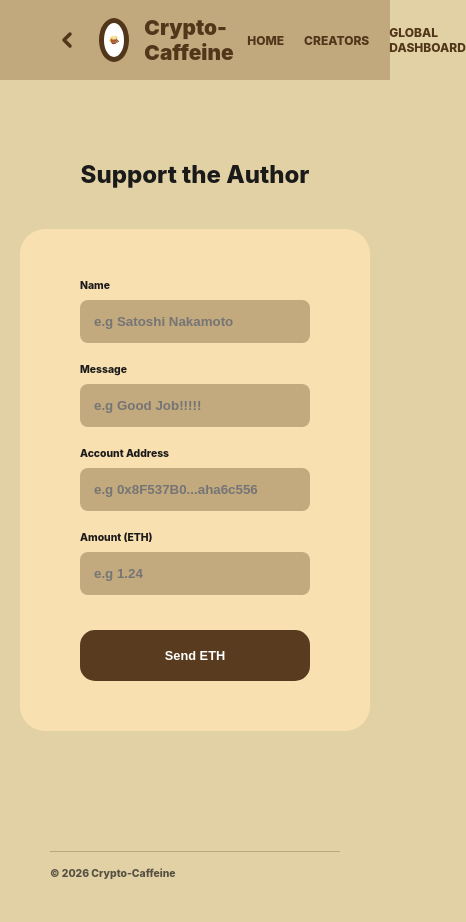
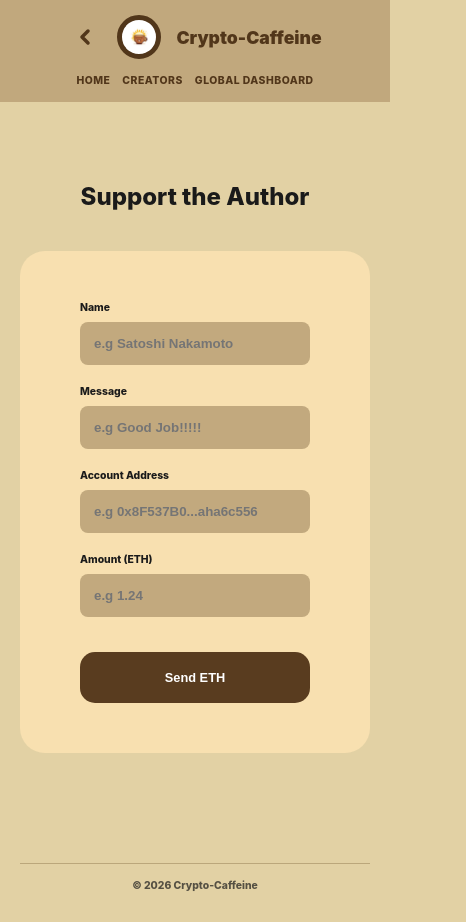
Before and after one commit to MuntahaFatima14/DApp-Fulcrum, a plain HTML site: page widget.html in a window 390 px wide. Shown: the whole page, 466 px wide, since content can reach past the window. Drawn offline with Linux system fonts and the light colour scheme.

Commit message:
Improve UI responsiveness

```diff
--- a/style.css
+++ b/style.css
@@ -78,3 +78,70 @@ body {
 .shared-footer { padding: 40px 50px; width: 100%; margin-top: auto; }
 .shared-footer-line { border-top: 1.5px solid var(--border-line); margin-bottom: 15px; }
 .shared-copyright { font-size: 0.65rem; font-weight: 800; opacity: 0.7; }
+
+
+
+/* ============================================================
+MATERIAL DESIGN & MEDIA QUERIES
+============================================================ */
+
+/* Material Design: Smooth Motion (Cubic Bezier Easing) */
+.back-btn-circle,
+.shared-nav-link,
+.shared-logo-circle {
+    transition: all 0.25s cubic-bezier(0.4, 0, 0.2, 1);
+}
+
+/* Hover elevation for Material feel */
+.shared-nav-link:hover {
+    color: var(--accent-brown);
+    transform: translateY(-1px);
+}
+
+/* --- Responsive Breakpoints --- */
+
+/* Tablets (iPad, etc.) */
+@media (max-width: 992px) {
+    .shared-header {
+        padding: 15px 30px;
+    }
+}
+
+/* Mobile Devices (Phones) */
+@media (max-width: 768px) {
+    .shared-header {
+        padding: 15px 20px;
+        flex-direction: column; /* Stacks logo and nav for better spacing */
+        gap: 15px;
+        text-align: center;
+    }
+
+    .header-left-group {
+        width: 100%;
+        justify-content: center;
+    }
+
+    .shared-navbar {
+        width: 100%;
+        justify-content: center;
+        flex-wrap: wrap; /* Keeps links from breaking the layout */
+        gap: 12px;
+    }
+
+    .shared-footer {
+        padding: 30px 20px;
+        text-align: center;
+    }
+}
+
+/* Extra Small Devices */
+@media (max-width: 480px) {
+    .shared-brand-name {
+        font-size: 1.1rem;
+    }
+
+    .shared-nav-link {
+        font-size: 0.65rem;
+        letter-spacing: 0.5px;
+    }
+}
```
